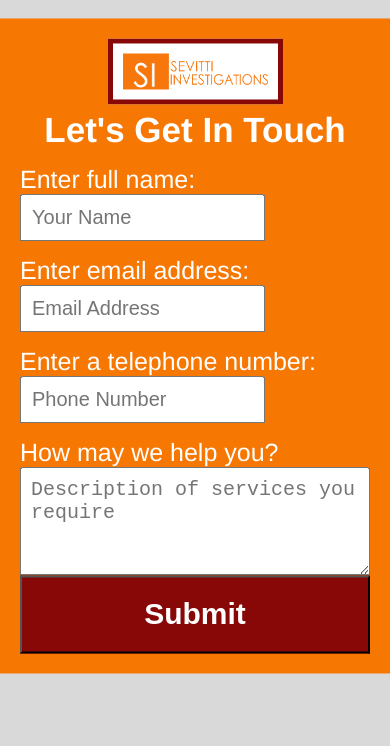
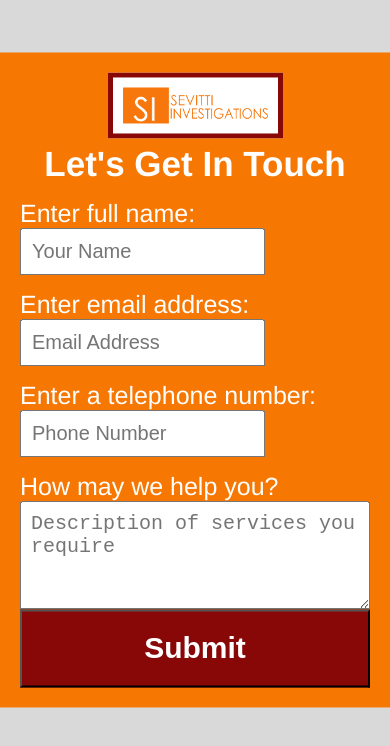
Before and after one commit to professor-fate/sevitti-investigations, a plain HTML site: page index.html in a window 390 px wide. Both pictures are taken after a click on the button "Book Your Appointment". Drawn offline with Linux system fonts and the light colour scheme.

Commit message:
attempt bug fix intake form media query

```diff
--- a/assets/style.css
+++ b/assets/style.css
@@ -540,7 +540,7 @@ footer {
     }
     .intake-form {
         width: 100%;
-        top: 41%;
+        top: 45%;
     }
 }
 /* Media Queries for mobile phones end */
```
